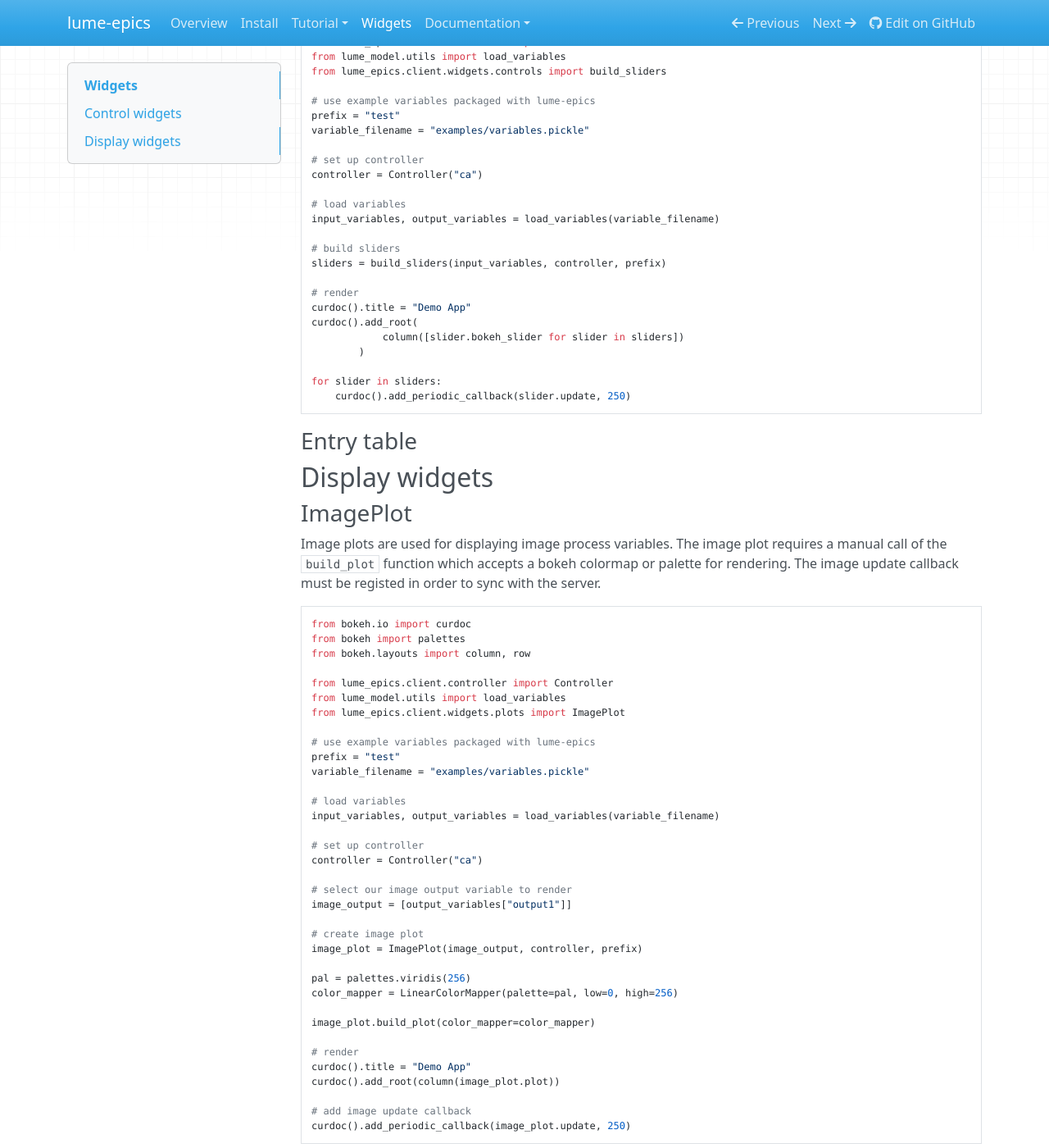
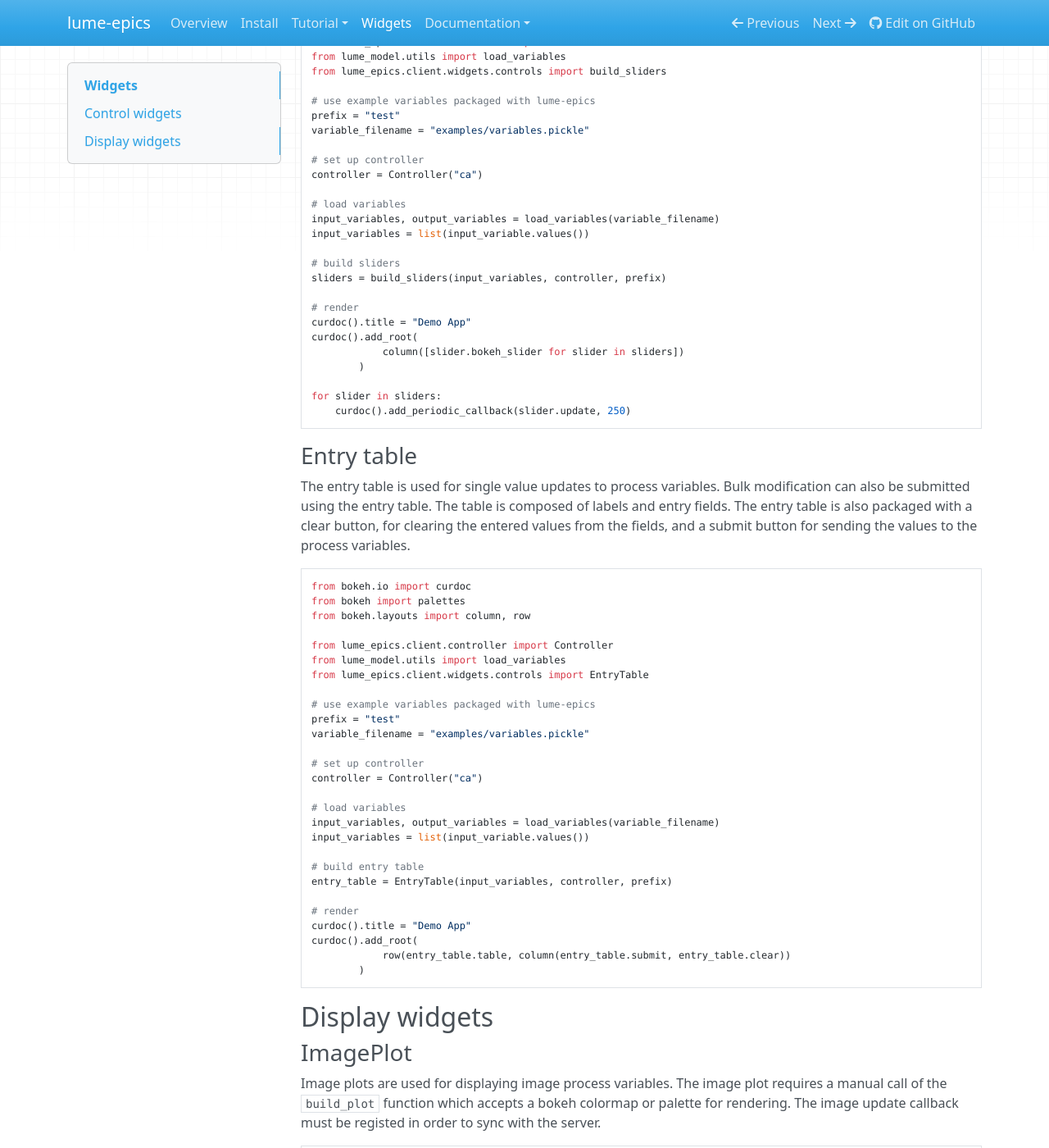
Before and after one commit to slaclab/lume-epics, an MkDocs documentation site: the page built from docs/Widgets_doc.md, in a window 1280 px wide and 1400 px high, scrolled down 609 px. Shown: the whole window at 82% size. Built offline with MkDocs 1.6.1, drawn with Linux system fonts in a browser that asks for light colours; nearby versions of some CDN libraries.

Commit message:
DOC: Add entry table documentation

````diff
--- a/docs/Widgets_doc.md
+++ b/docs/Widgets_doc.md
@@ -32,6 +32,7 @@ controller = Controller("ca")
 
 # load variables
 input_variables, output_variables = load_variables(variable_filename)
+input_variables = list(input_variable.values())
 
 # build sliders
 sliders = build_sliders(input_variables, controller, prefix)
@@ -46,6 +47,39 @@ for slider in sliders:
     curdoc().add_periodic_callback(slider.update, 250)
 ```
 ### Entry table
+
+The entry table is used for single value updates to process variables. Bulk modification can also be submitted using the entry table. The table is composed of labels and entry fields. The entry table is also packaged with a clear button, for clearing the entered values from the fields, and a submit button for sending the values to the process variables.
+
+
+```python
+from bokeh.io import curdoc
+from bokeh import palettes
+from bokeh.layouts import column, row
+
+from lume_epics.client.controller import Controller
+from lume_model.utils import load_variables
+from lume_epics.client.widgets.controls import EntryTable
+
+# use example variables packaged with lume-epics
+prefix = "test"
+variable_filename = "examples/variables.pickle"
+
+# set up controller
+controller = Controller("ca")
+
+# load variables
+input_variables, output_variables = load_variables(variable_filename)
+input_variables = list(input_variable.values())
+
+# build entry table
+entry_table = EntryTable(input_variables, controller, prefix)
+
+# render
+curdoc().title = "Demo App"
+curdoc().add_root(
+            row(entry_table.table, column(entry_table.submit, entry_table.clear))
+        )
+```
 
 ## Display widgets
 
````
